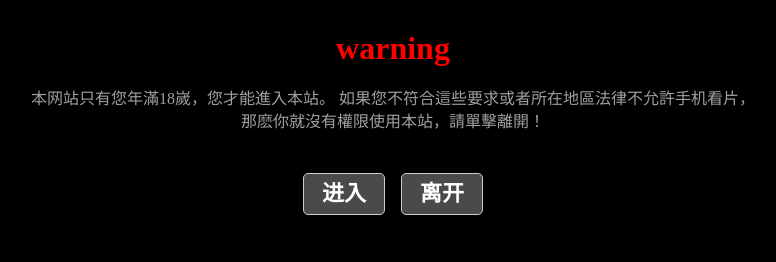
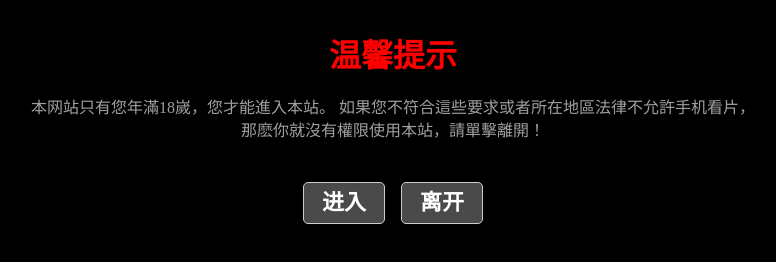
Before and after one commit to zzsve/zzsve.github.io, a plain HTML site: page index.html in a window 1280 px wide. Shown: the whole page, without its empty margins (247-1023 px from the left). Drawn offline with Linux system fonts and the light colour scheme.

Commit message:
Update index.html

```diff
--- a/index.html
+++ b/index.html
@@ -7,7 +7,7 @@
 <title>手机看片-专注于看片资源更新！</title>
 <meta name="viewport" content="initial-scale=1.0, user-scalable=no, width=device-width">
 <meta http-equiv="X-UA-Compatible" content="chrome=1">
-<meta name="description" content="手机看片" />
+<meta name="description" content="手机看片，看片，手机大片" />
 <meta name="keywords" content="汇聚了超多的宅男视频，专注更新手机看片资源大片，为用户提供真实受用的看片福利资源！！" />
 
 <style>
@@ -30,7 +30,7 @@ a{color: #fff; text-decoration: none;}
 
 <body class="main">
 <div>
-<h1><span style="color:red"> warning</span></h1>
+<h1><span style="color:red"> 温馨提示</span></h1>
 <p class="statement">
 本网站只有您年滿18嵗，您才能進入本站。 如果您不符合這些要求或者所在地區法律不允許手机看片，<br>那麽你就沒有權限使用本站，請單擊離開！
 </p>
@@ -41,6 +41,15 @@ a{color: #fff; text-decoration: none;}
 	</div>
 
 </div>
+<script>
+var _hmt = _hmt || [];
+(function() {
+  var hm = document.createElement("script");
+  hm.src = "https://hm.baidu.com/hm.js?28e0edd026bc932fb75876d0e1d0a0f1";
+  var s = document.getElementsByTagName("script")[0];
+  s.parentNode.insertBefore(hm, s);
+})();
+</script>
 
 
 
```
